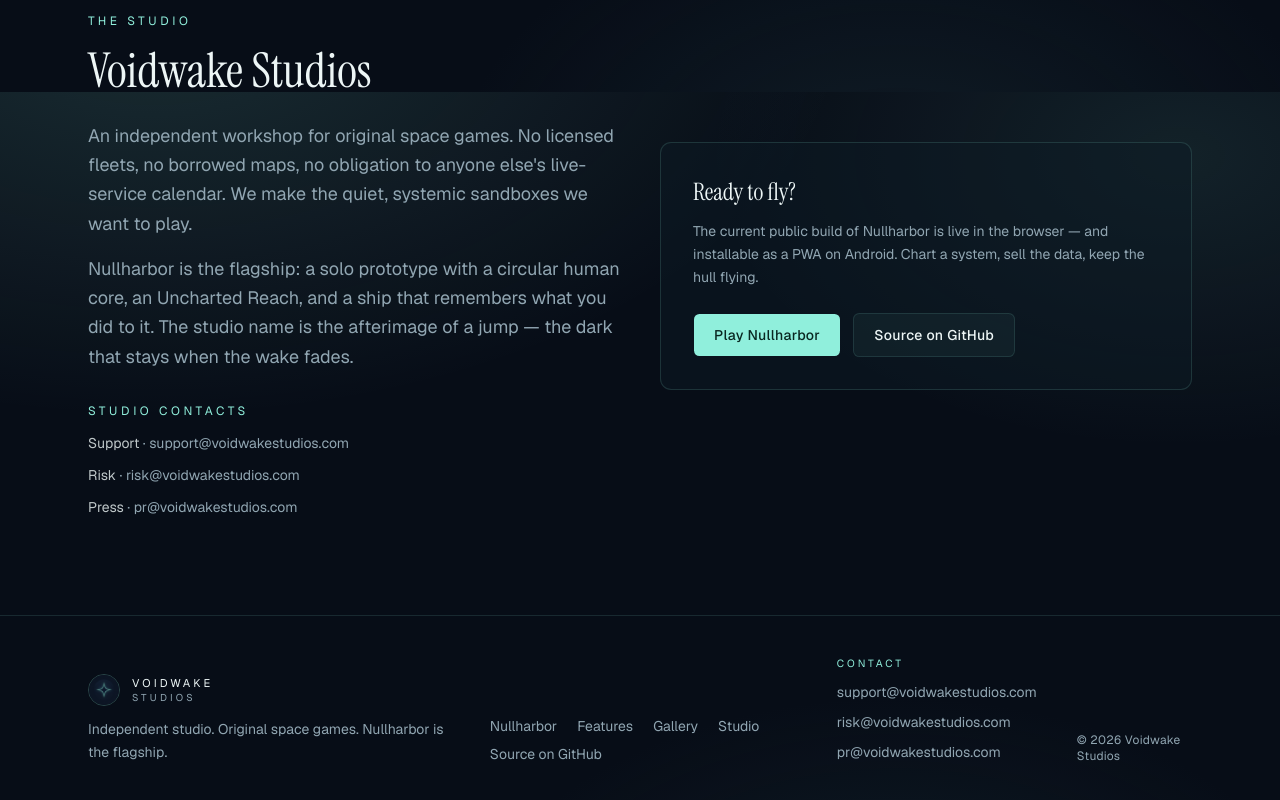
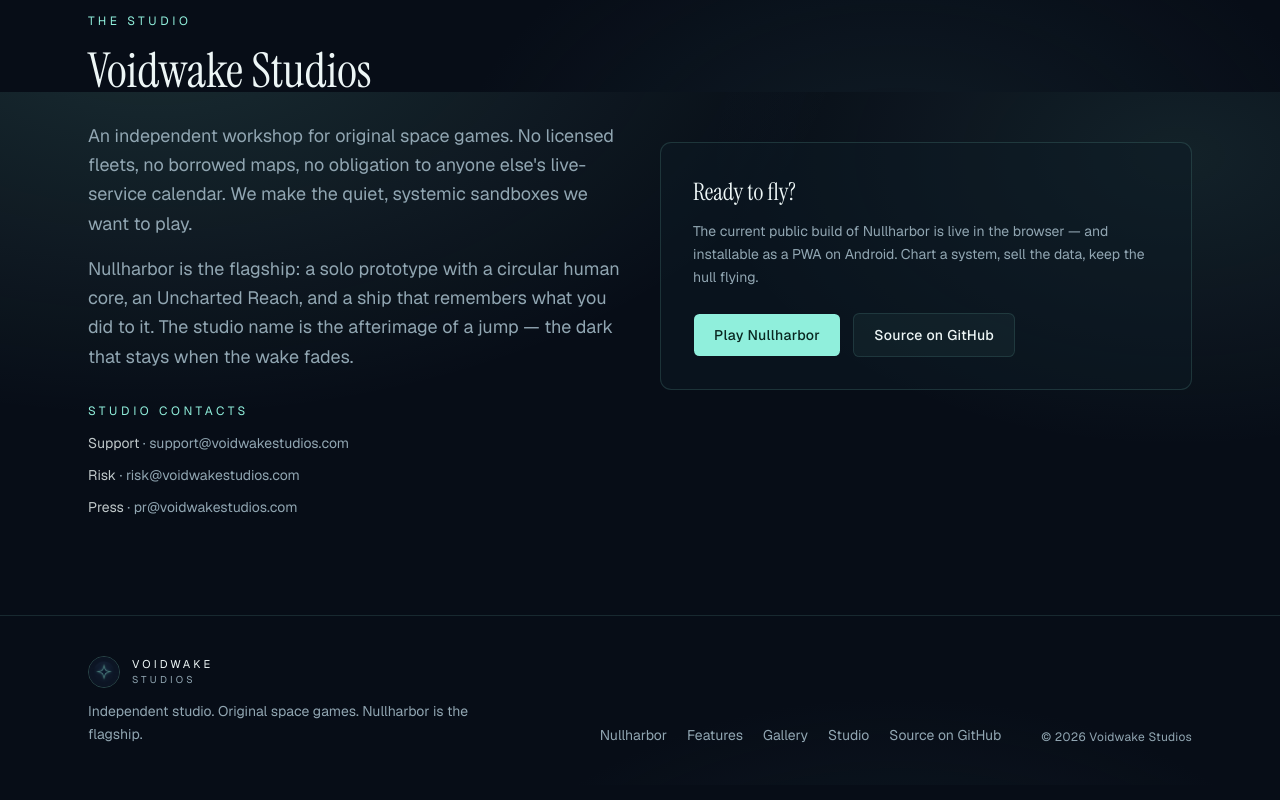
Before and after one commit to GabeTC99/voidwake-site, a Next.js app: page / in a window 1280 px wide. Shown: the part 3108-3908 px from the top of the page. Built offline with nearby package versions, Linux system fonts and the light colour scheme.

Commit message:
Remove duplicate contact list from the footer
Studio contacts stay labeled in the About section. The footer
no longer repeats the same three emails under a Contact heading.

Co-authored-by: GabeTC99 <GabeTC99@users.noreply.github.com>

```diff
--- a/components/site-footer.tsx
+++ b/components/site-footer.tsx
@@ -1,4 +1,3 @@
-import { ContactLinks } from "@/components/contact-links";
 import { Wordmark } from "@/components/wordmark";
 import { nav, site } from "@/lib/site";
 
@@ -31,12 +30,6 @@ export function SiteFooter() {
               {site.sourceLabel}
             </a>
           </nav>
-          <div className="space-y-2">
-            <p className="text-starlight text-[0.65rem] tracking-[0.28em] uppercase">
-              Contact
-            </p>
-            <ContactLinks compact className="flex flex-col gap-1.5" />
-          </div>
           <p className="text-muted-foreground text-xs tracking-wide">
             © {new Date().getFullYear()} {site.studio}
           </p>
```
